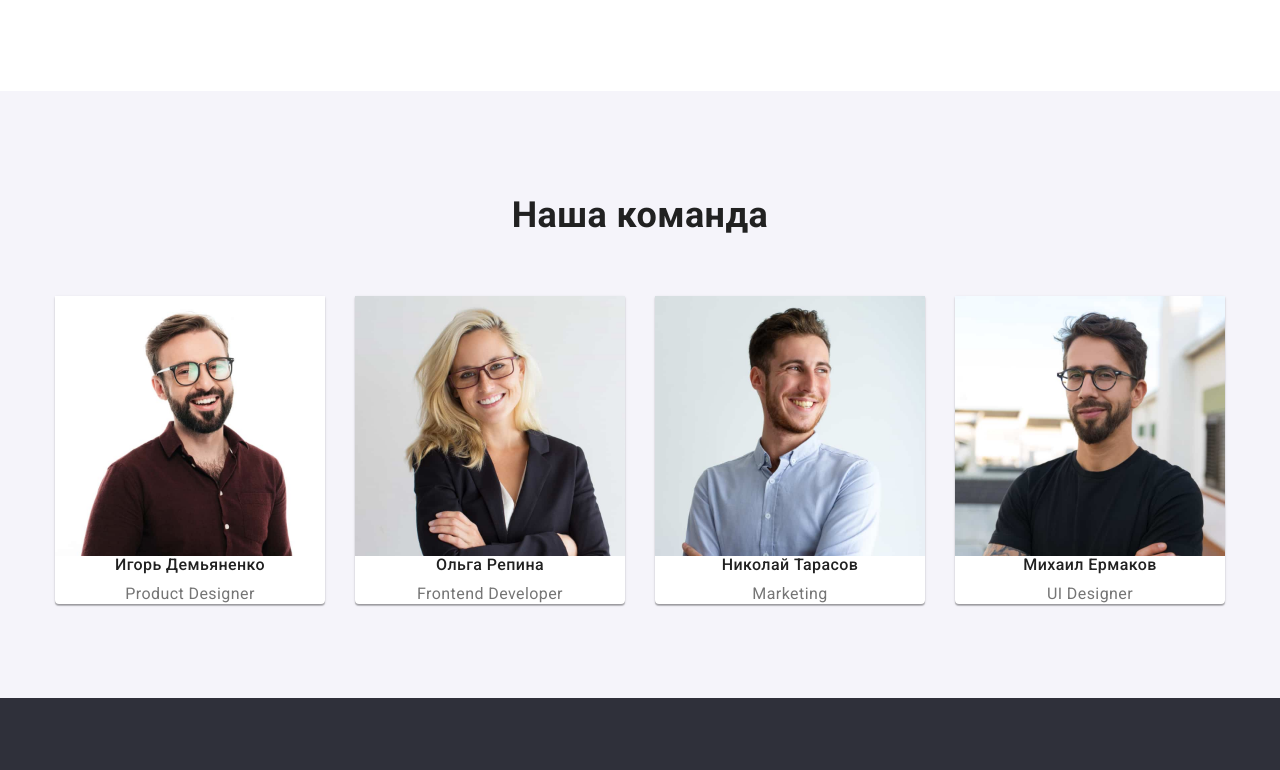
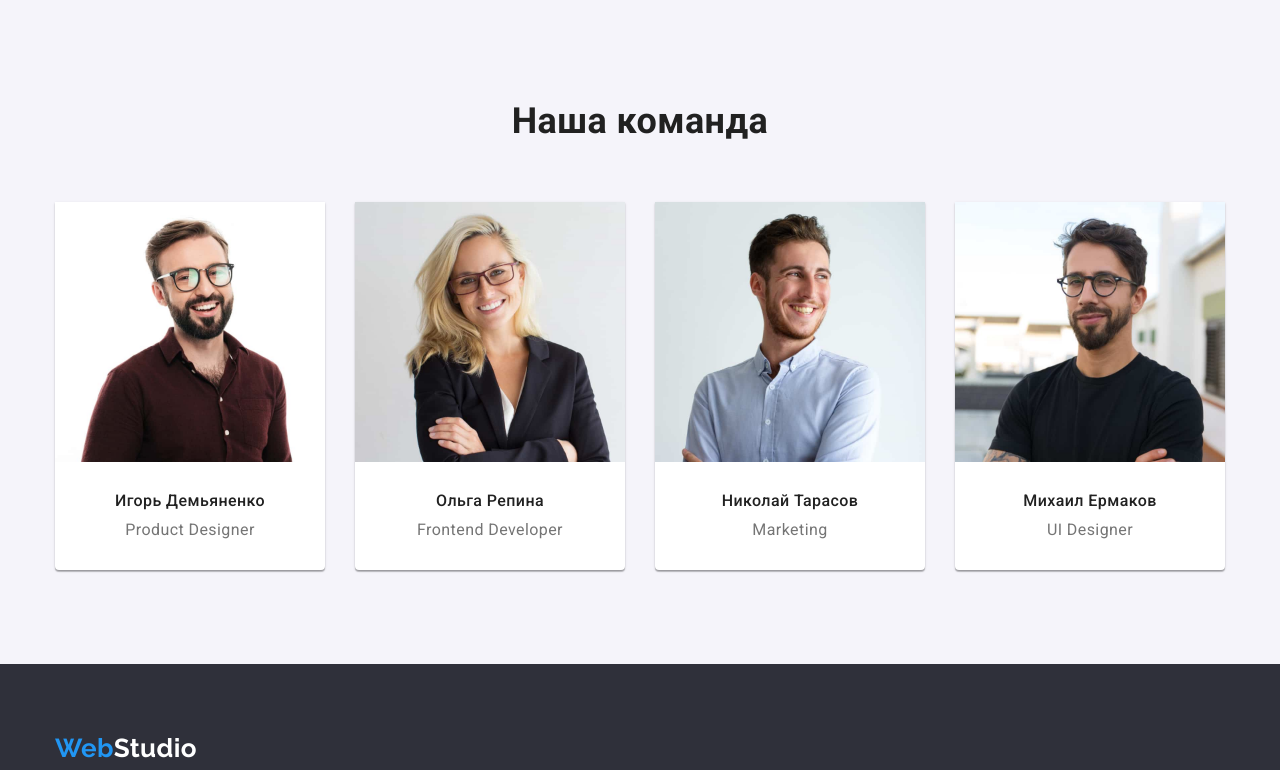
Before and after one commit to Tatiana37/goit-markup-hw-03, a plain HTML site: page index.html in a window 1280 px wide. Shown: the part 1476-2246 px from the top of the page. Drawn offline with nearby package versions, Linux system fonts and the light colour scheme.

Commit message:
Update index.html
добавляет скассы

```diff
--- a/index.html
+++ b/index.html
@@ -39,7 +39,7 @@
                 </section>
 
                  <!-- Особенности -->
-                <section class="block">
+                <section class="section-accent">
                     <div class="container">
                     <h2 class="visually-hidden">особенности</h2>
                         <ul class="accent list">
@@ -94,29 +94,33 @@
                             <img src="./images/photo1.jpg"
                                 alt="фотография Игорь Демьяненко Product Designer"
                                 width="270"/>
-                            <h3 class="caption-member">Игорь Демьяненко</h3>
-                            <p class="member-position">Product Designer</p>
+                                <div class="team">
+                                 <h3 class="caption-member">Игорь Демьяненко</h3>
+                                 <p class="member-position">Product Designer</p></div>
                         </li>
                         <li class="caption-item grid-item">
                             <img src="./images/photo2.jpg"
                                 alt="фотография Ольга Репина Frontend Developer"
                                 width="270"/>
-                            <h3 class="caption-member">Ольга Репина</h3>
-                            <p class="member-position">Frontend Developer</p>
+                                <div class="team">
+                                 <h3 class="caption-member">Ольга Репина</h3>
+                                 <p class="member-position">Frontend Developer</p></div>
                         </li>
                         <li class="caption-item grid-item">
                             <img src="./images/photo3.jpg"
                                 alt="фотография Николай Тарасов Marketing"
                                 width="270"/>
-                            <h3 class="caption-member">Николай Тарасов</h3>
-                            <p class="member-position">Marketing</p>
+                                <div class="team">
+                                 <h3 class="caption-member">Николай Тарасов</h3>
+                                 <p class="member-position">Marketing</p></div>
                         </li>
                         <li class="caption-item grid-item">
                             <img src="./images/photo4.jpg"
                                 alt="фотография Михаил Ермаков UI Designer"
                                 width="270"/>
-                            <h3 class="caption-member">Михаил Ермаков</h3>
-                            <p class="member-position">UI Designer</p>
+                                <div class="team">
+                                 <h3 class="caption-member">Михаил Ермаков</h3>
+                                 <p class="member-position">UI Designer</p></div>
                         </li>
                     </ul></div>
                 </section>
```
